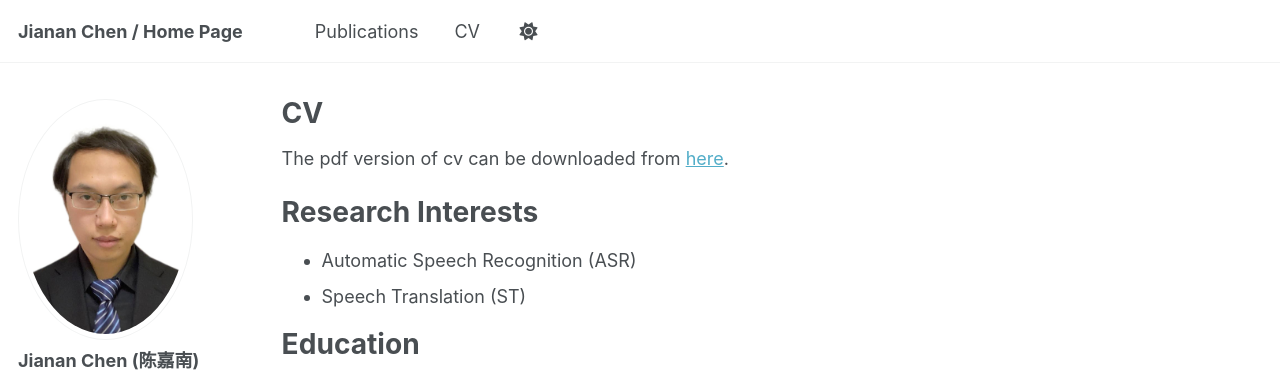
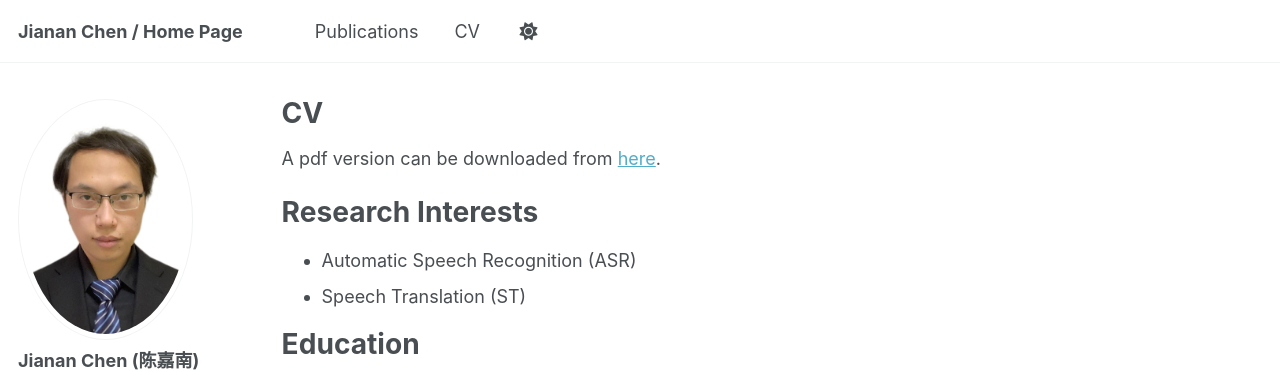
Before and after one commit to CHEN-JIANAN/CHEN-JIANAN.github.io, a Jekyll site: the page built from _pages/cv.md, in a window 1280 px wide and 900 px high. Shown: the top 372 px of the window. Built offline with Jekyll 4.4.1, drawn with Linux system fonts in a browser that asks for light colours; some web fonts are replaced.

Commit message:
Update cv.md

```diff
--- a/_pages/cv.md
+++ b/_pages/cv.md
@@ -9,7 +9,7 @@ redirect_from:
 
 {% include base_path %}
 
-The pdf version of cv can be downloaded from [here](/files/cv_chenjianan_202505.pdf).
+A pdf version can be downloaded from [here](/files/cv_chenjianan_202505.pdf).
 
 Research Interests
 ======
```
